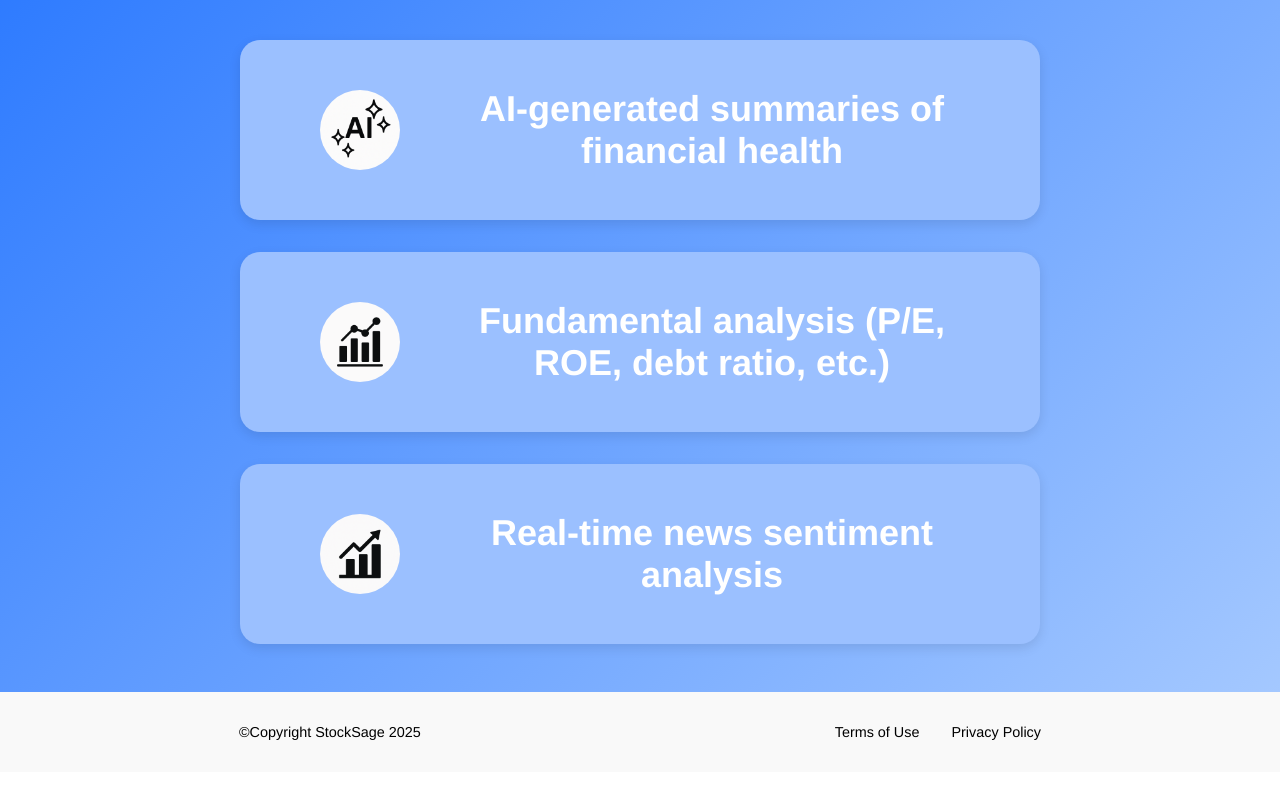
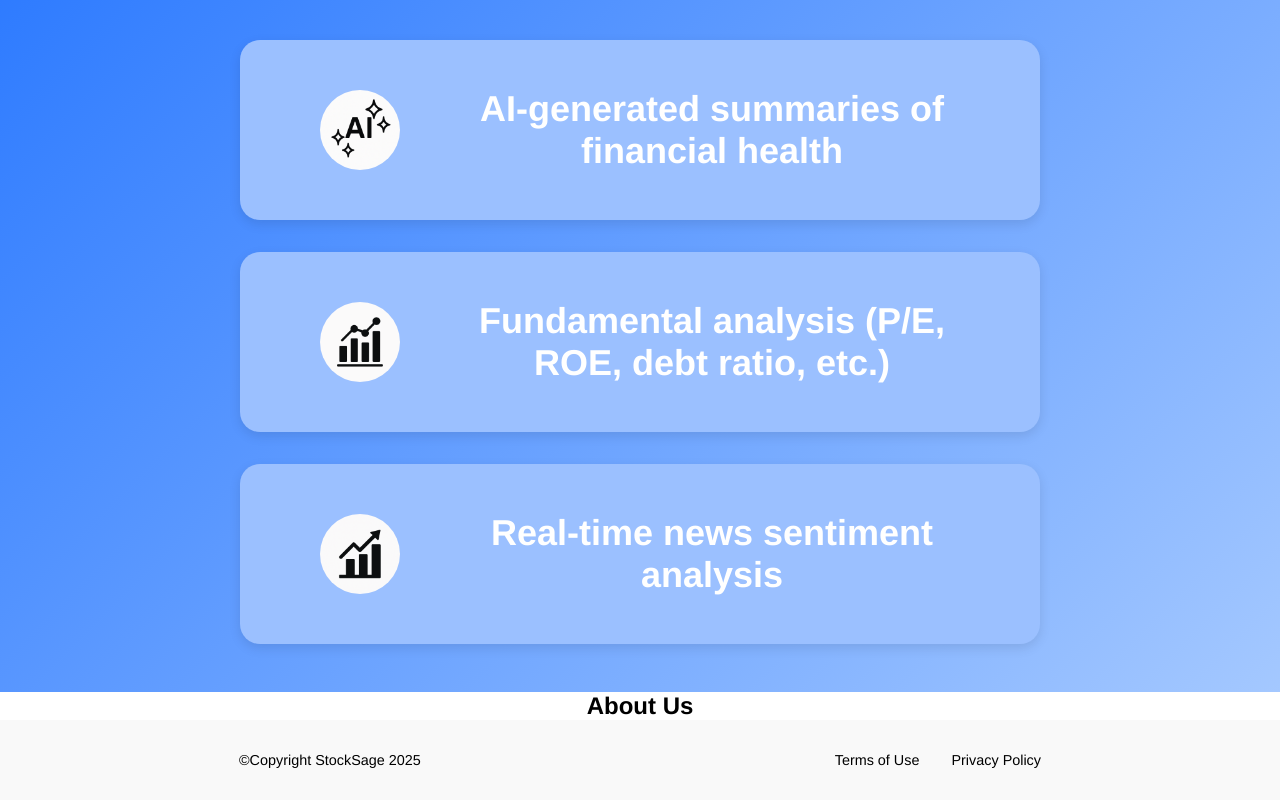
Before and after one commit to emhgit/stocksage, a plain HTML site: page index.html in a window 1280 px wide. Shown: the part 733-1533 px from the top of the page. Before the commit the page ends 1505 px from the top, so only its background shows below. Drawn offline with Linux system fonts and the light colour scheme.

Commit message:
update README.md

```diff
--- a/index.html
+++ b/index.html
@@ -14,7 +14,7 @@
         <nav id="nav-bar">
             <ul>
                 <li class="nav-link"><a href="#features">Features</a></li>
-                <li class="nav-link">About Us</li>
+                <li class="nav-link"><a href="#about-us">About Us</a></li>
                 <li class="nav-link">Pricing</li>
             </ul>
         </nav>
@@ -55,7 +55,8 @@
         </section>
 
         <section id="about-us">
-
+            <h1>About Us</h1>
+            <p></p>
         </section>
     </main>
 
```
Also changed, not shown: 1 other file.
